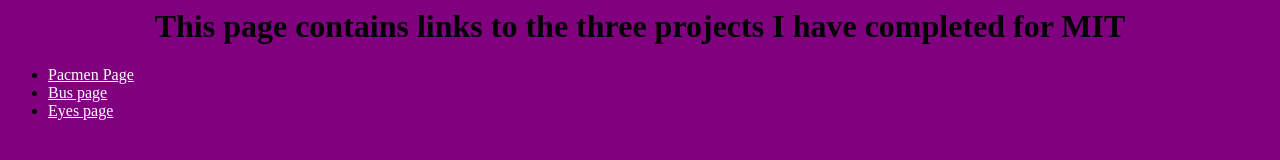
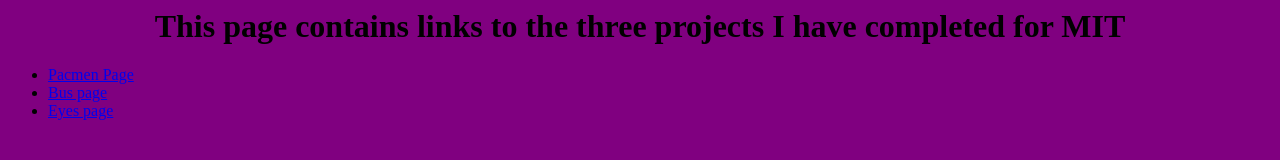
Before and after one commit to ksk24/projects, a plain HTML site: page index.html in a window 1280 px wide. Drawn offline with Linux system fonts and the light colour scheme.

Commit message:
Update index.html

```diff
--- a/index.html
+++ b/index.html
@@ -6,9 +6,9 @@
   <h1>This page contains links to the three projects I have completed for MIT</h1>
   </center>
   <ul>
-    <li><a href="https://ksk24.github.io/pacmen/" style="color:white">Pacmen Page</a> </li>
-    <li><a href="https://ksk24.github.io/bus/" style="color:white">Bus page</a></li>
-    <li><a href="https://ksk24.github.io/eyes/" style="color:white">Eyes page</a></li>
+    <li><a href="https://ksk24.github.io/pacmen/">Pacmen Page</a> </li>
+    <li><a href="https://ksk24.github.io/bus/">Bus page</a></li>
+    <li><a href="https://ksk24.github.io/eyes/">Eyes page</a></li>
   </ul>
 
 </html>
```
